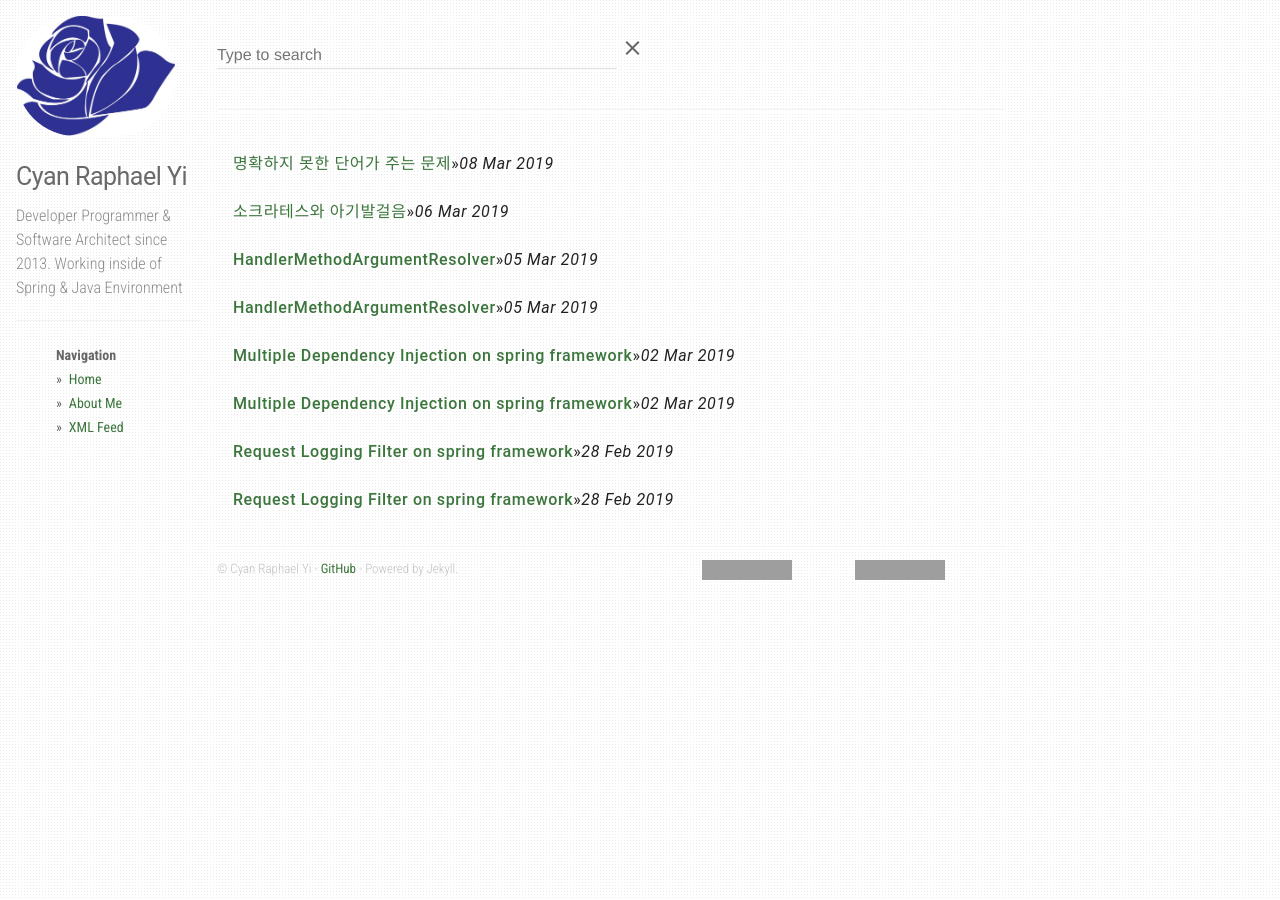
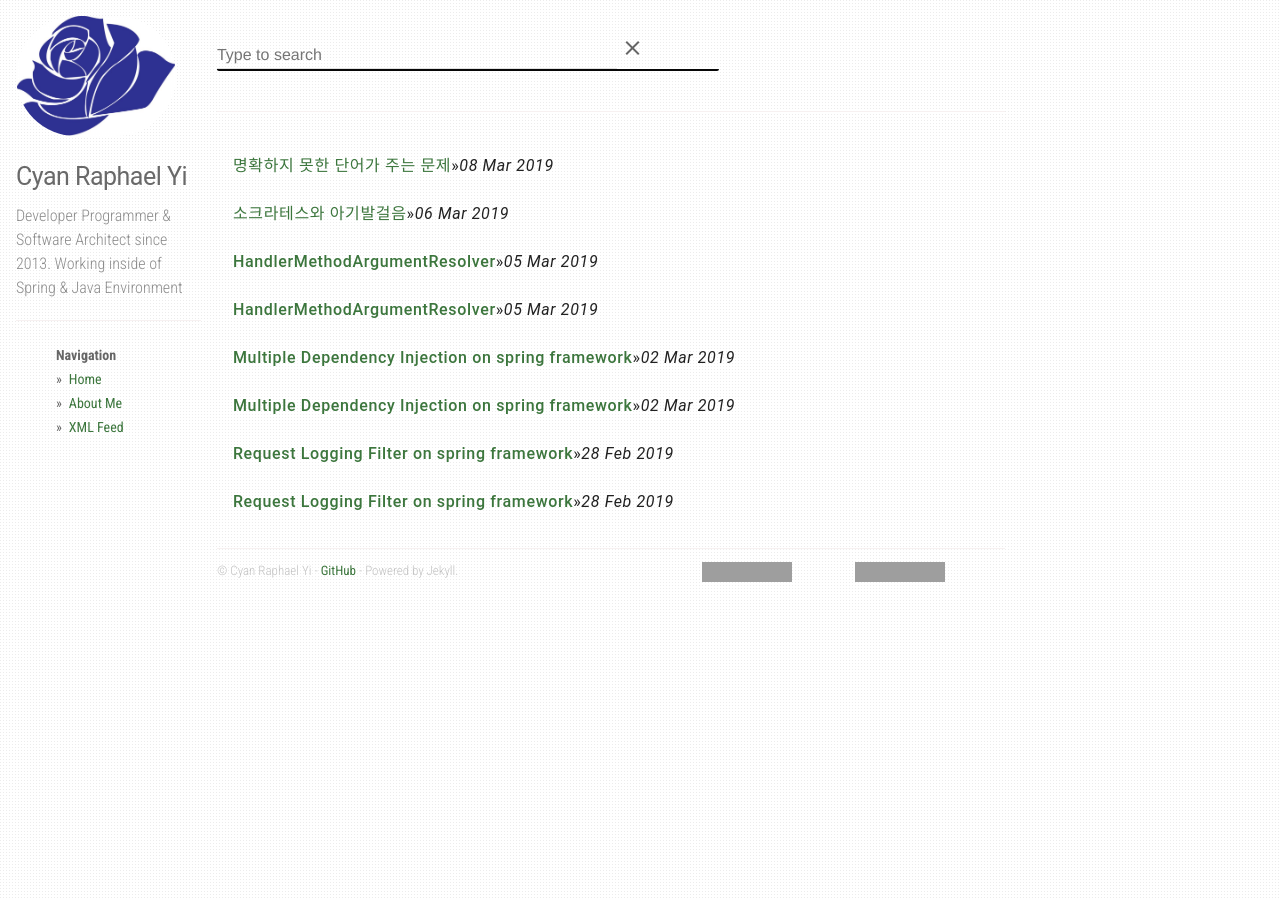
Before and after one commit to CyanRYi/sollabs-demo, a Jekyll site: the page built from index.md, in a window 1280 px wide. Built offline with Jekyll 4.4.1, drawn with Linux system fonts in a browser that asks for light colours; nearby versions of some CDN libraries; grey boxes are pictures that could not be loaded.

Commit message:
outline에 border 추가

```diff
--- a/static/css/main.css
+++ b/static/css/main.css
@@ -126,6 +126,8 @@ input#search__input {
     display: inline-block;
 }
 div#search__outline {
+    border: 1px solid #080808;
+    border-radius: 0 0 15px 15px;
     overflow: visible;
     position: relative;
     z-index: 989;
```
